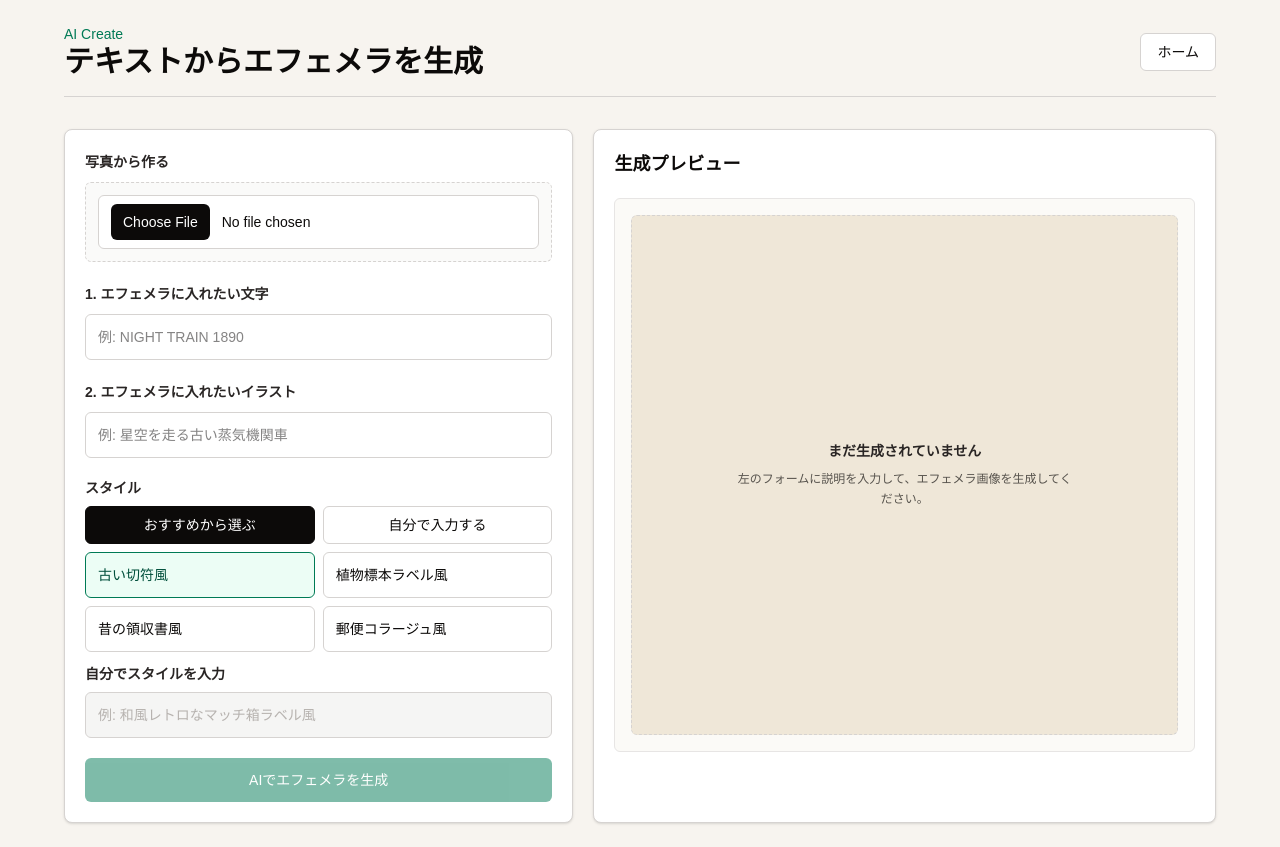
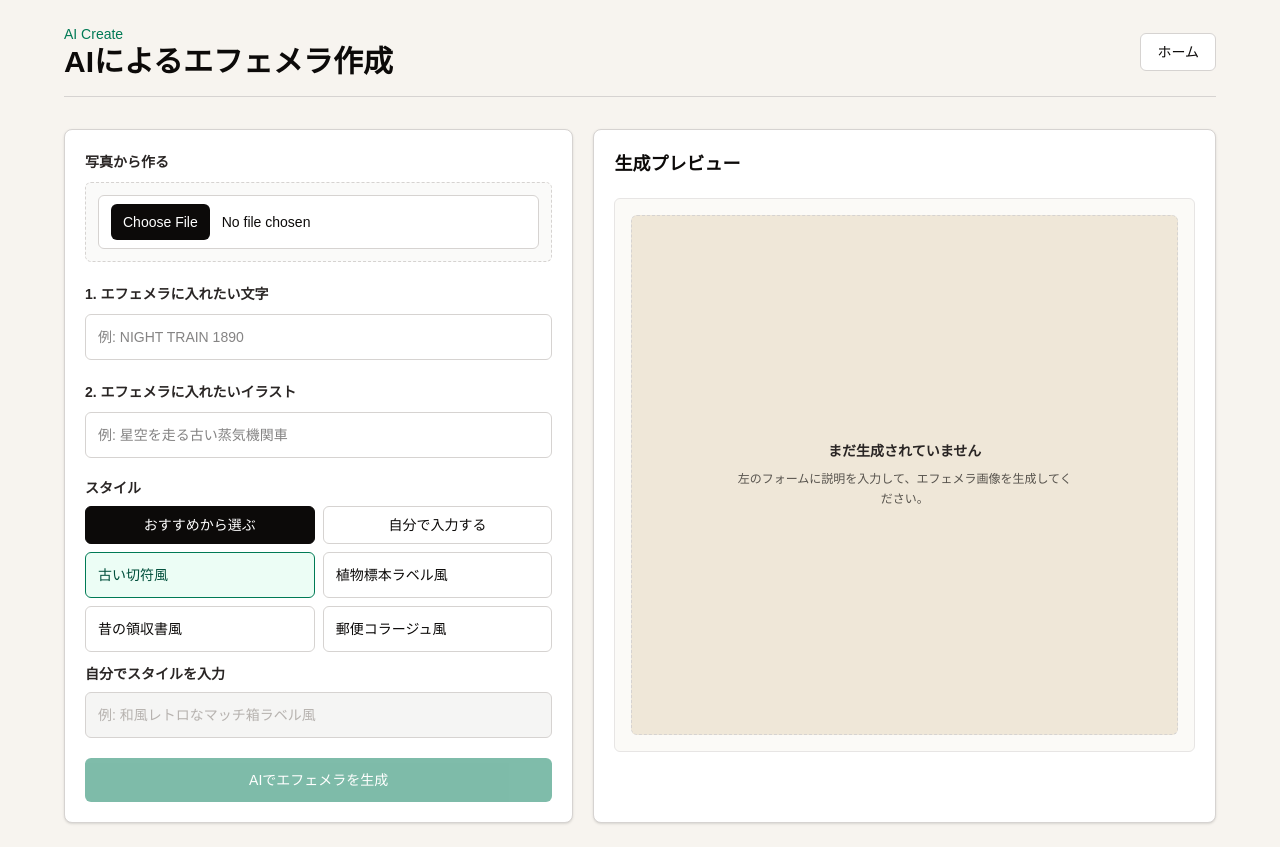
Before and after one commit to Social-System-Proj2-5/ephemo-v1, a Next.js app: page /ephemera/ai-create in a window 1280 px wide. Built offline with nearby package versions, Linux system fonts and the light colour scheme.

Commit message:
AIによるエフェメラ作成 提示

```diff
--- a/src/app/ephemera/ai-create/page.tsx
+++ b/src/app/ephemera/ai-create/page.tsx
@@ -296,7 +296,7 @@ export default function AiEphemeraCreatePage() {
           <div>
             <p className="text-sm font-medium text-emerald-700">AI Create</p>
             <h1 className="text-3xl font-semibold tracking-normal">
-              テキストからエフェメラを生成
+              AIによるエフェメラ作成
             </h1>
           </div>
           <Link
```
